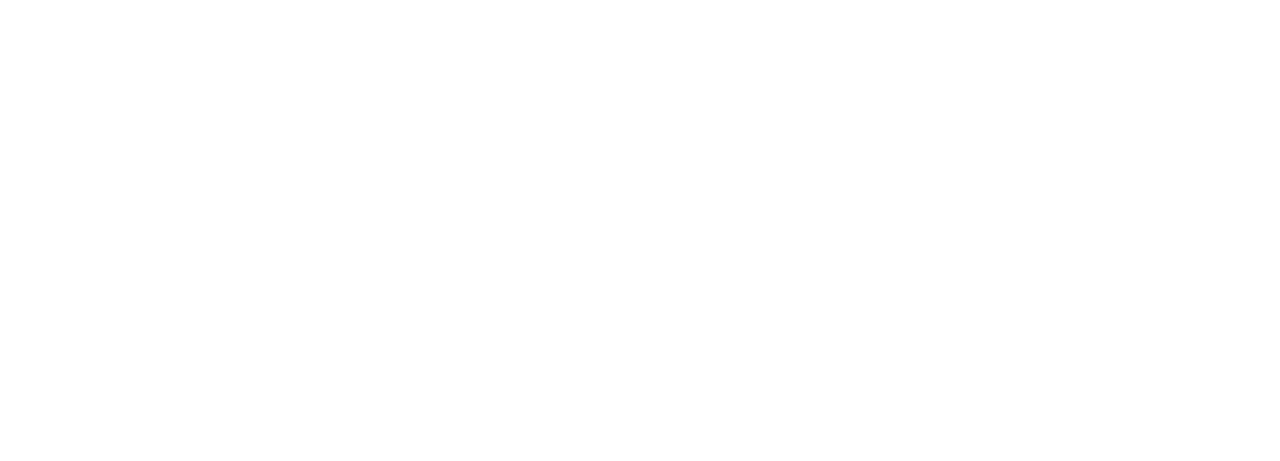
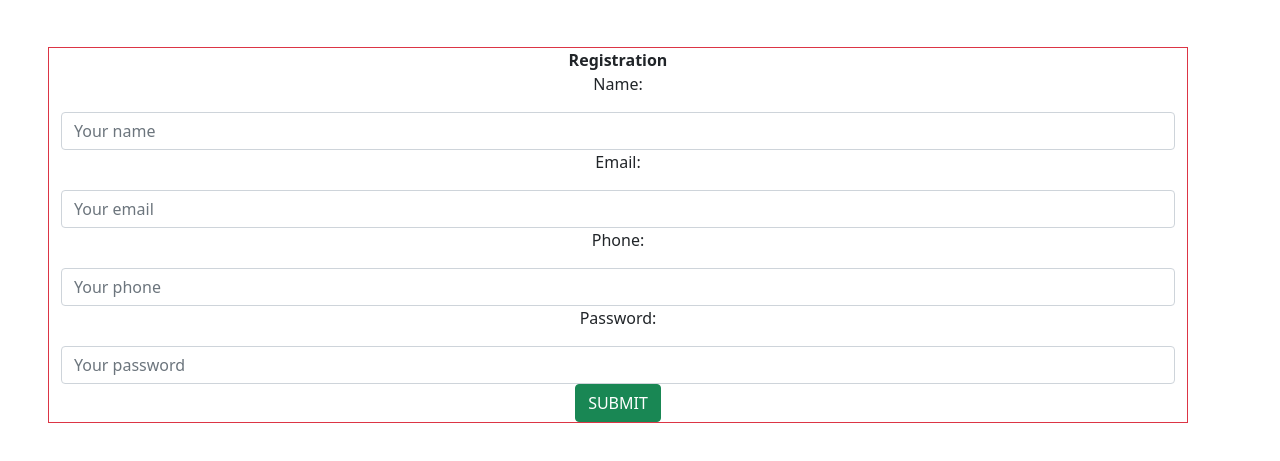
Before and after one commit to dt-sakir/Learn-React-JS, a React (Create React App) app: page / in a window 1280 px wide. Shown: the part 1125-1586 px from the top of the page. Before the commit the page ends 1172 px from the top, so only its background shows below. Built offline with nearby package versions, Linux system fonts and the light colour scheme.

Commit message:
validation

```diff
--- a/src/App.js
+++ b/src/App.js
@@ -10,6 +10,7 @@ import RefreshComponent from './components/RefreshComponent';
 import ReactDOMComponent from './components/ReactDOMComponent';
 import FindDOMNodeComponent from './components/FindDOMNodeComponent';
 import FormComponent from './components/FormComponent';
+import Registration from './components/Registration';
 
 function App() {
   return (
@@ -25,6 +26,7 @@ function App() {
       <ReactDOMComponent />
       <FindDOMNodeComponent />
       <FormComponent />
+      <Registration />
     </div>
   );
 }
--- a/src/components/FormComponent.js
+++ b/src/components/FormComponent.js
@@ -14,10 +14,14 @@ export default class FormComponent extends Component {
             [event.target.name] : event.target.value
         });
     }
+    onSubmitHandeler = () =>{
+        alert(this.state.name);
+        alert(this.state.email);
+    }
   render() {
     return (
       <div className='container m-5 border border-danger'>
-          <form>
+          <form onSubmit={this.onSubmitHandeler}>
               <p>{this.state.name}</p>
               <input type="text" name='name' className='form-control' placeholder='Your name' onChange={this.onCHangeHandeler} />
               <p>{this.state.email}</p>
--- /dev/null
+++ b/src/components/Registration.js
@@ -0,0 +1,46 @@
+import React, { Component } from 'react'
+
+export default class Registration extends Component {
+    constructor() {
+        super();
+        this.state = {
+            name: null,
+            email: null,
+            phone: null,
+            password: null,
+        }
+    }
+    onCHangeHandeler = (event) =>{
+        this.setState({ [event.target.name]:event.target.value });
+
+        if(event.target.name === 'name'){
+            let namePattern = /[A-Za-z ]{1,32}/;
+            if(!namePattern.test(event.target.value))
+            this.setState({ [event.target.name]:'Name is not valid' });
+        }
+        if(event.target.name === 'email'){
+            let namePattern = /[@]{1,32}/;
+            if(!namePattern.test(event.target.value))
+            this.setState({ [event.target.name]:'Name is not valid' });
+        }
+    }
+
+    render() {
+        return (
+            <div className='container m-5 border border-danger'>
+                <b>Registration</b>
+                <form onSubmit={this.onSubmitHandeler}>
+                    <p>Name: {this.state.name}</p>
+                    <input type="text" name='name' className='form-control' placeholder='Your name' onChange={this.onCHangeHandeler} />
+                    <p>Email: {this.state.email}</p>
+                    <input type="email" name='email' className='form-control' placeholder='Your email' onChange={this.onCHangeHandeler} />
+                    <p>Phone: {this.state.phone}</p>
+                    <input type="text" name='phone' className='form-control' placeholder='Your phone' onChange={this.onCHangeHandeler} />
+                    <p>Password: {this.state.password}</p>
+                    <input type="password" name='password' className='form-control' placeholder='Your password' onChange={this.onCHangeHandeler} />
+                    <button className='btn btn-success text-white' type='submit'>SUBMIT</button>
+                </form>
+            </div>
+        )
+    }
+}
```
